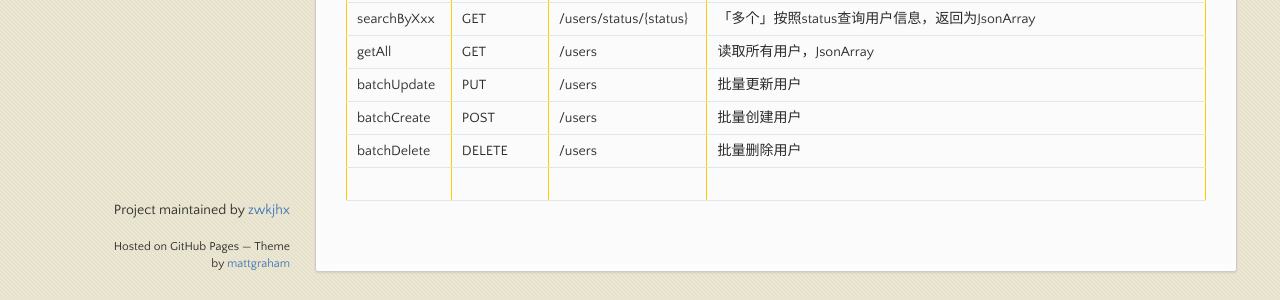
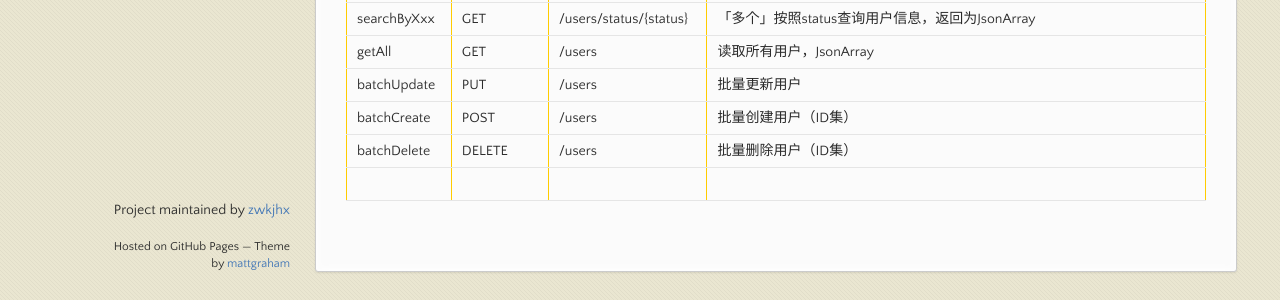
Before and after one commit to zwkjhx/ox-doc, a Jekyll site: the page built from specification/1-zerogui-fan/spc-001-zeroji-ben-kai-fa-gui-fan.md, in a window 1280 px wide and 900 px high, scrolled down 1772 px. Shown: the part 588-888 px from the top of the window. Built offline with Jekyll 4.4.1, drawn with Linux system fonts in a browser that asks for light colours; our own code applies the rules of GitHub Pages for plain Markdown files.

Commit message:
Updates specification/1-zerogui-fan/spc-001-zeroji-ben-kai-fa-gui-fan.md
Auto commit by GitBook Editor

```diff
--- a/specification/1-zerogui-fan/spc-001-zeroji-ben-kai-fa-gui-fan.md
+++ b/specification/1-zerogui-fan/spc-001-zeroji-ben-kai-fa-gui-fan.md
@@ -73,6 +73,6 @@ Api类中的方法定义一般有两套，这个开发者可以根据实际情
 | searchByXxx | GET | /users/status/{status} | 「多个」按照status查询用户信息，返回为JsonArray |
 | getAll | GET | /users | 读取所有用户，JsonArray |
 | batchUpdate | PUT | /users | 批量更新用户 |
-| batchCreate | POST | /users | 批量创建用户 |
-| batchDelete | DELETE | /users | 批量删除用户 |
+| batchCreate | POST | /users | 批量创建用户（ID集） |
+| batchDelete | DELETE | /users | 批量删除用户（ID集） |
 |  |  |  |  |
```
